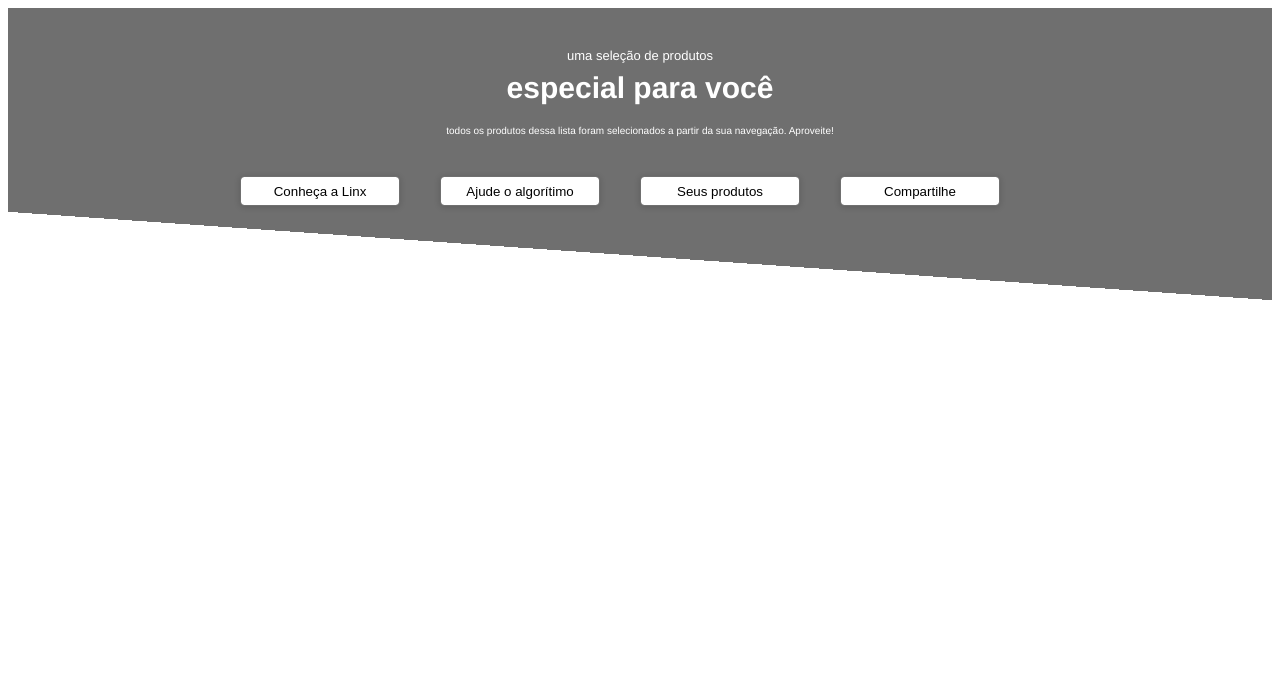
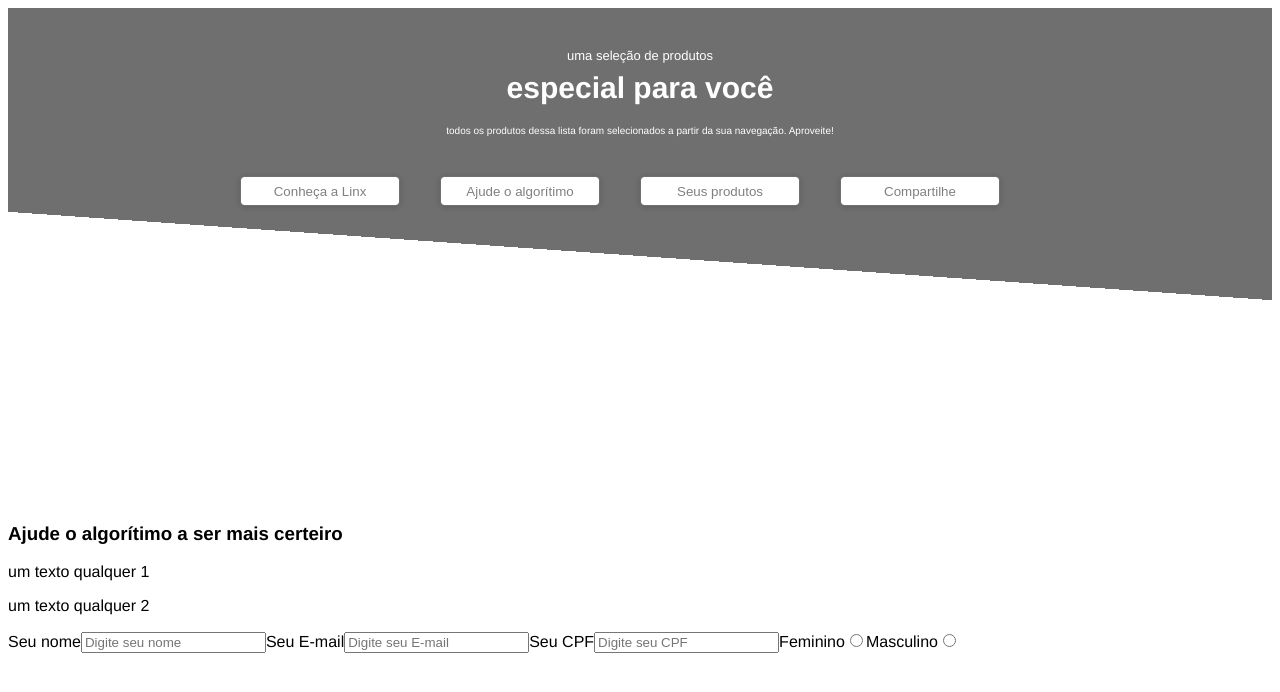
Before and after one commit to rafaelljordao/project1-react, a React (Vite) app: page / in a window 1280 px wide. Shown: the top 692 px of the page. Built offline with nearby package versions, Linux system fonts and the light colour scheme.

Commit message:
Criação do componente Forms.jsx

```diff
--- a/src/App.jsx
+++ b/src/App.jsx
@@ -1,12 +1,17 @@
 import { useState } from 'react'
 import reactLogo from './assets/react.svg'
 import { Head } from './components/Header'
+import { Forms } from './components/Form'
 
 function App() {
   const [count, setCount] = useState(0)
 
   return (
-    <Head />
+    <div>
+      <Head />
+      <Forms />
+    </div>
+
   )
 }
 
--- /dev/null
+++ b/src/components/Form.jsx
@@ -0,0 +1,34 @@
+
+
+export const Forms = () => {
+    return (
+        <form className="form">
+
+            <div>
+                <h3>
+                    Ajude o algorítimo a ser mais certeiro
+                </h3>
+                <p>um texto qualquer 1</p>
+                <p>um texto qualquer 2</p>
+            </div>
+
+            <div>
+                <label for="name">Seu nome</label>
+                <input type="text" name="name" placeholder="Digite seu nome" />
+
+                <label for="email">Seu E-mail</label>
+                <input type="text" name="email" placeholder="Digite seu E-mail" />
+
+                <label for="cpf">Seu CPF</label>
+                <input type="text" name="cpf" placeholder="Digite seu CPF" />
+
+                <label for="gender">Feminino</label>
+                <input type="radio" value="feminino" name="gender" />
+
+                <label for="gender">Masculino</label>
+                <input type="radio" value="masculino" name="gender" />
+            </div>
+
+        </form>
+    )
+}
--- a/src/components/Header.jsx
+++ b/src/components/Header.jsx
@@ -10,10 +10,10 @@ export const Head = () => {
         <p className="header-text-bottom">todos os produtos dessa lista foram selecionados a partir da sua navegação. Aproveite!</p>
 
         <div className="butts">
-            <But className="classbutts" txt="Conheça a Linx"/>
-            <But className="classbutts" txt="Ajude o algorítimo"/>
-            <But className="classbutts" txt="Seus produtos"/>
-            <But className="classbutts" txt="Compartilhe"/>
+            <But txt="Conheça a Linx"/>
+            <But txt="Ajude o algorítimo"/>
+            <But txt="Seus produtos"/>
+            <But txt="Compartilhe"/>
         </div>
       </header>
     )
--- a/src/components/css/button.css
+++ b/src/components/css/button.css
@@ -19,4 +19,5 @@
     left: 571px;
     width: 160px;
     height: 30px;
+    color: grey
 }
```
